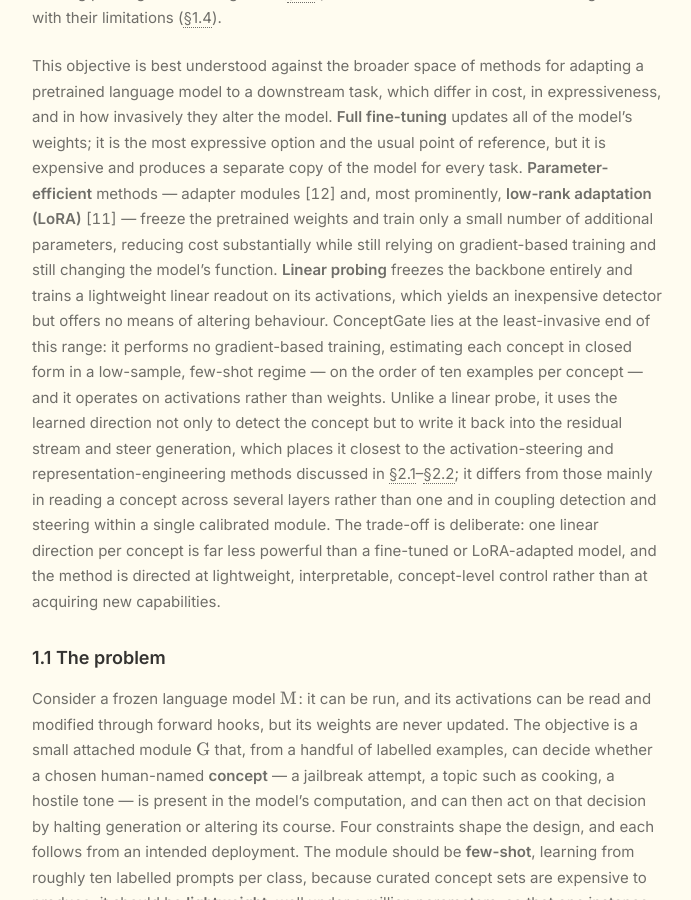
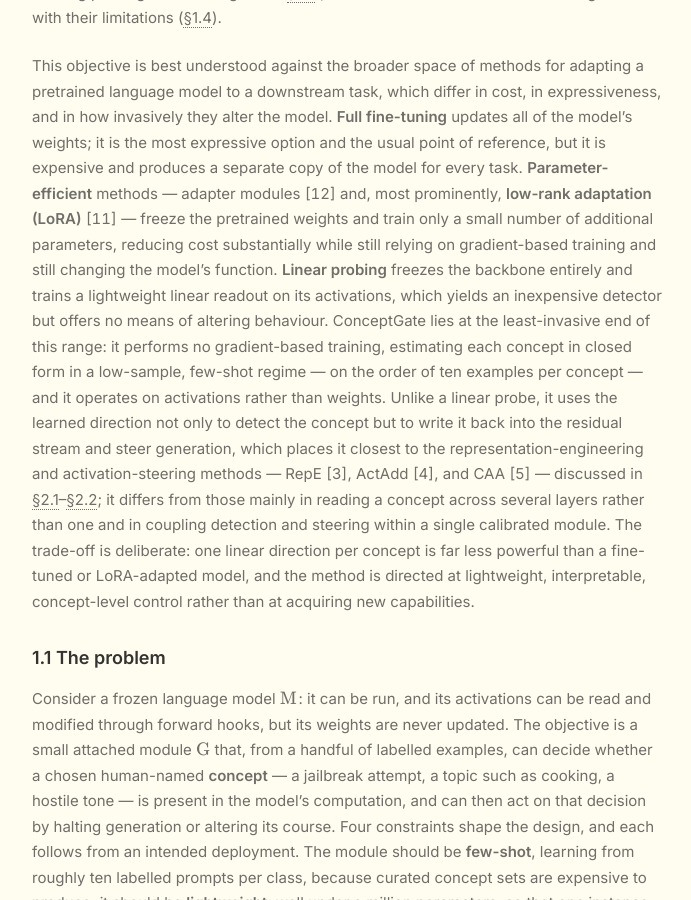
Before and after one commit to NISH1001/NISH1001.github.io, a Jekyll site: the page built from _posts/research/2026-08-29-conceptgate.markdown, in a window 1280 px wide and 900 px high, scrolled down 3270 px. Shown: the whole window, without its empty margins (293-984 px from the left). Built offline with Jekyll 4.4.1, drawn with Linux system fonts in a browser that asks for light colours.

Commit message:
Intro: cite RepE, ActAdd, and CAA inline for the steering/RepE mention

```diff
--- a/_posts/research/2026-08-29-conceptgate.markdown
+++ b/_posts/research/2026-08-29-conceptgate.markdown
@@ -160,8 +160,13 @@ ConceptGate lies at the least-invasive end of this range: it performs no gradien
 estimating each concept in closed form in a low-sample, few-shot regime — on the order of ten examples
 per concept — and it operates on activations rather than weights. Unlike a linear probe, it uses the learned direction not only to detect the
 concept but to write it back into the residual stream and steer generation, which places it closest to
-the activation-steering and representation-engineering methods discussed in
-<a class="sref" href="#21-probes-and-representation-engineering">§2.1</a>–<a class="sref" href="#22-activation-steering-and-circuit-breakers">§2.2</a>;
+the representation-engineering and activation-steering methods — RepE
+<span class="cite" data-ref="Zou, A., et al. (2023). Representation Engineering: A Top-Down Approach to AI Transparency. arXiv:2310.01405."><a href="#ref-repe">[3]</a></span>,
+ActAdd
+<span class="cite" data-ref="Turner, A. M., et al. (2023). Steering Language Models With Activation Engineering. arXiv:2308.10248."><a href="#ref-actadd">[4]</a></span>,
+and CAA
+<span class="cite" data-ref="Panickssery, N., et al. (2023). Steering Llama 2 via Contrastive Activation Addition. arXiv:2312.06681."><a href="#ref-caa">[5]</a></span>
+— discussed in <a class="sref" href="#21-probes-and-representation-engineering">§2.1</a>–<a class="sref" href="#22-activation-steering-and-circuit-breakers">§2.2</a>;
 it differs from those mainly in reading a concept across several layers rather than one and in coupling
 detection and steering within a single calibrated module. The trade-off is deliberate: one linear
 direction per concept is far less powerful than a fine-tuned or LoRA-adapted model, and the method is
```
